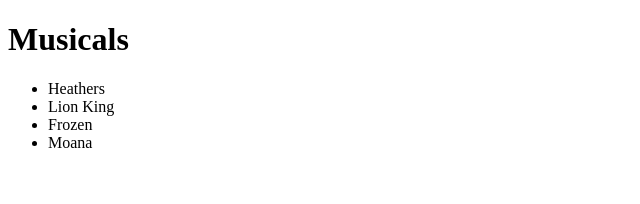
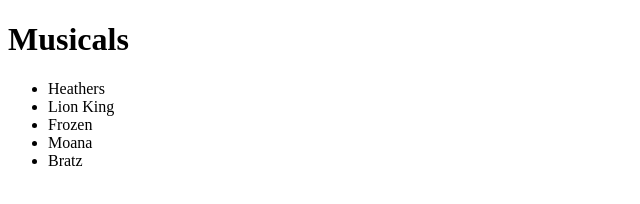
Before and after one commit to Jessica-000/first_git_guthrie, a plain HTML site: page index.html in a window 1280 px wide. Shown: the full height of the page, 0-640 px from the left. Drawn offline with Linux system fonts and the light colour scheme.

Commit message:
Added the bratz movie for sime reason

```diff
--- a/index.html
+++ b/index.html
@@ -12,6 +12,7 @@
         <li>Lion King</li>
         <li>Frozen</li>
         <li>Moana</li>
+        <li>Bratz</li>
     </ul>
 </body>
 </html>
```
